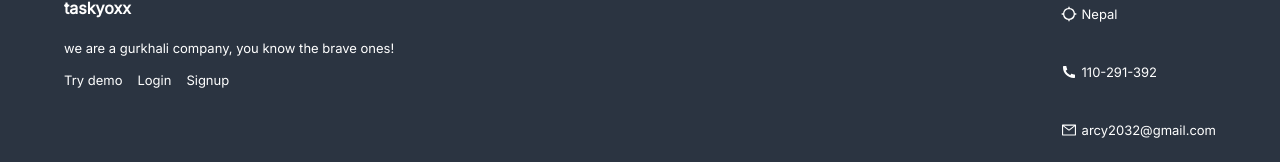
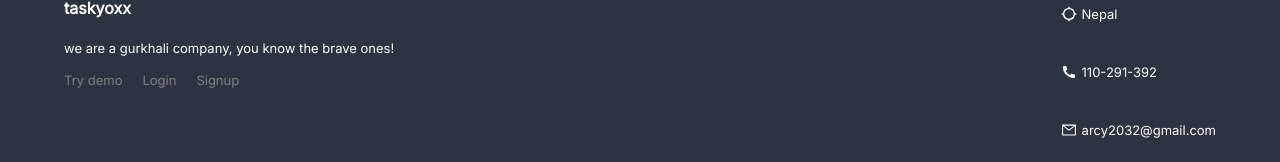
Before and after one commit to therealrinku/robonote, a Next.js app: page / in a window 1280 px wide. Shown: the part 2008-2170 px from the top of the page. Built offline with nearby package versions, Linux system fonts and the light colour scheme; no server answers.

Commit message:
link styles update

```diff
--- a/styles/LandingPage.module.css
+++ b/styles/LandingPage.module.css
@@ -161,7 +161,8 @@
 }
 
 .footer a {
-  margin-right: 15px;
+  margin-right: 20px;
+  color: gray;
 }
 
 .footer a:hover {
```
